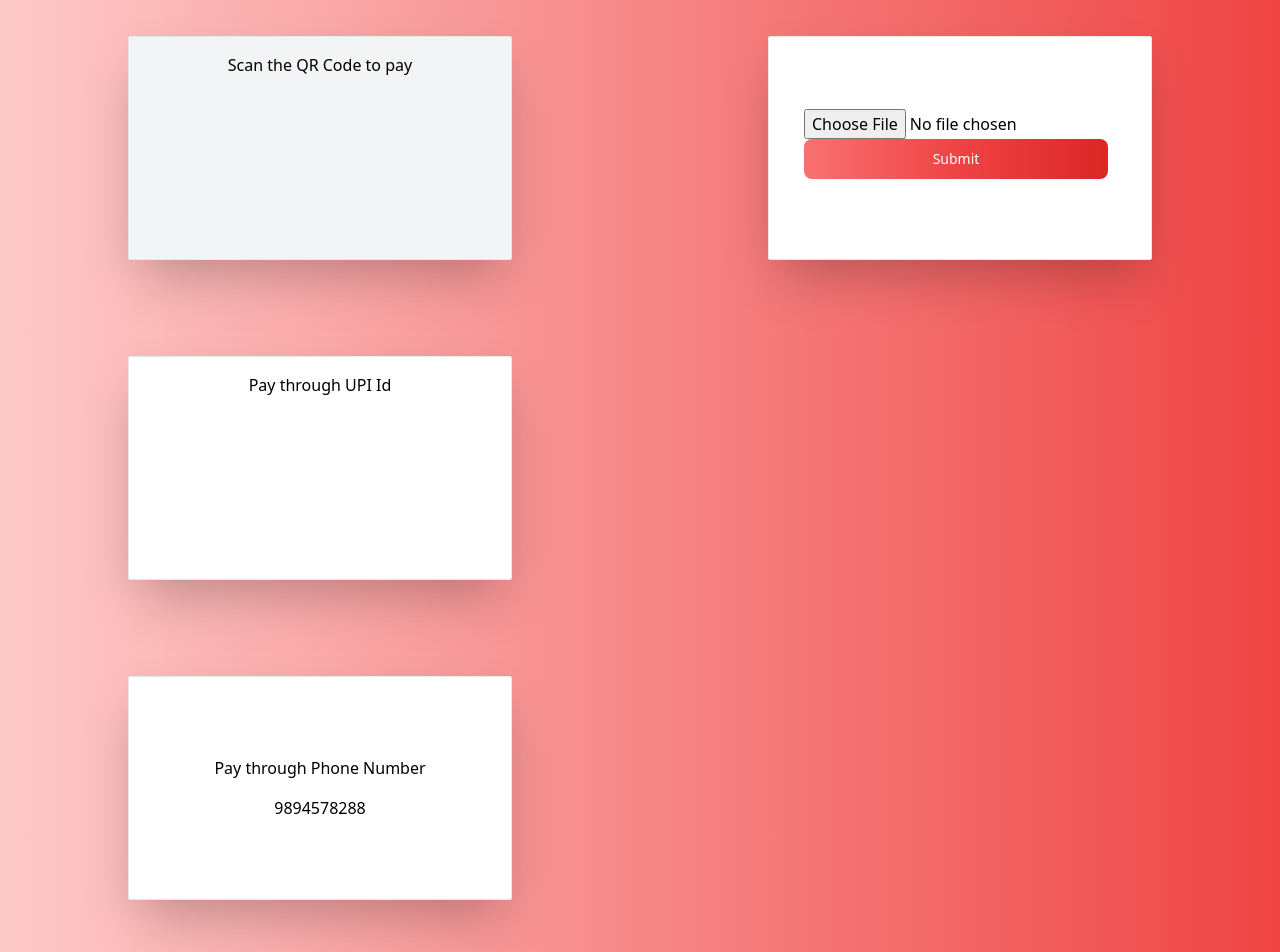
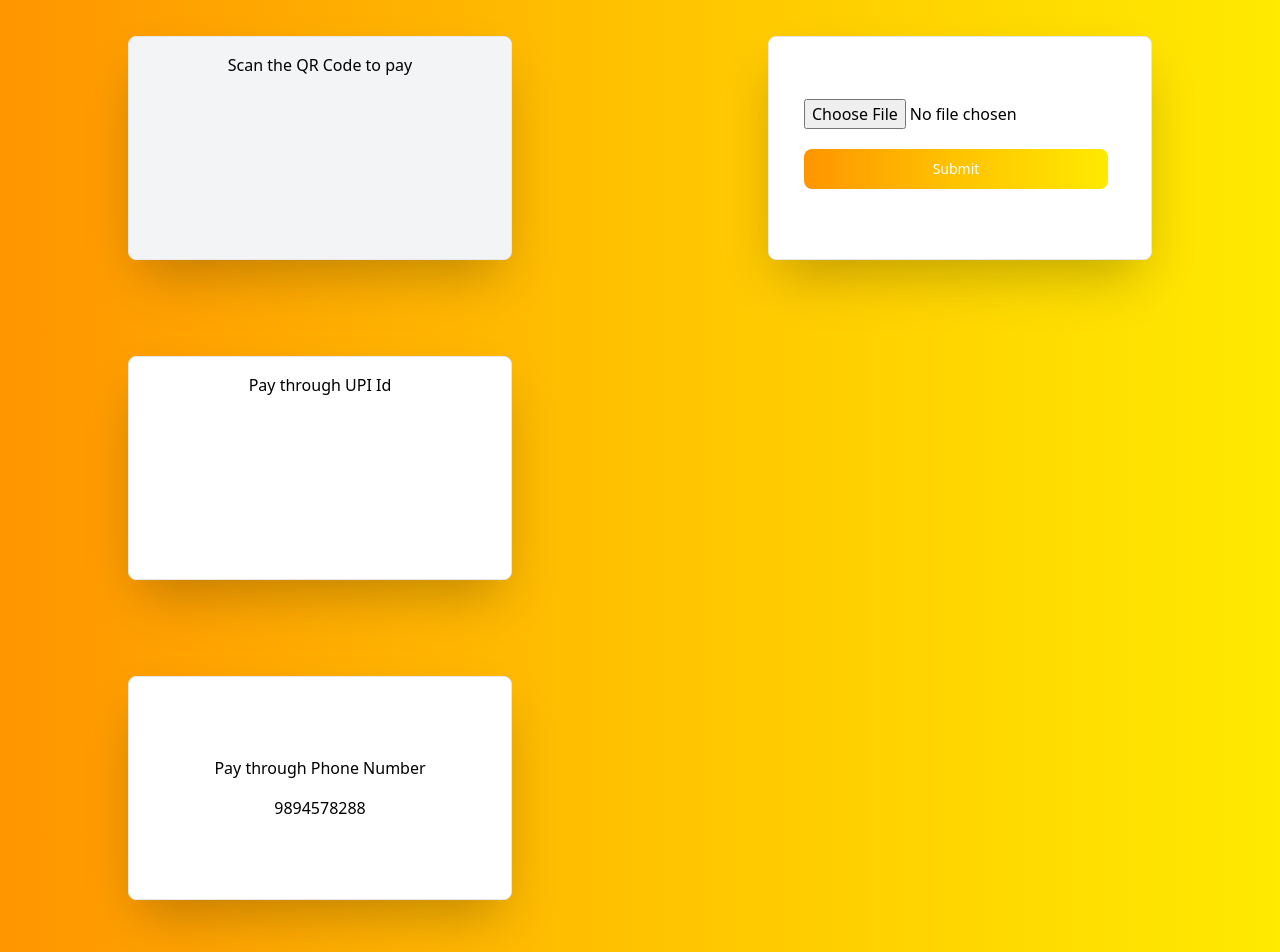
Before and after one commit to ShanthoshPrabhu/ldsgct, a Next.js app: page /OnlinePay in a window 1280 px wide. Shown: the part 180-1132 px from the top of the page. Built offline with nearby package versions, Linux system fonts and the light colour scheme.

Commit message:
recent commit

```diff
--- a/pages/OnlinePay.jsx
+++ b/pages/OnlinePay.jsx
@@ -4,7 +4,7 @@ import { useRouter } from 'next/router'
 const Payment = () => {
   return (
     <>
-    <div className='flex items-center justify-center min-h-screen bg-gradient-to-r from-red-200 to-red-500'>
+    <div className='flex items-center justify-center min-h-screen bg-gradient-to-r from-[#FF9500] via-[#FFC300] to-[#FFEA00]'>
      <div className='container' >
         <div className='flex items-center justify-center h-16 mt-10 text-3xl md:text-5xl md:font-base'>
             Online Mode Payment
@@ -12,31 +12,31 @@ const Payment = () => {
       <div className='grid justify-around grid-flow-row md:grid-flow-col'>
       <div
       className='grid justify-center grid-flow-row cursor-pointer md:grid-flow-row gap-y-24 md:gap-x-24 mt-14 md:mt-28'>
-       <div className='h-56 pt-4 bg-gray-100 border rounded-sm shadow-2xl w-96'>
+       <div className='h-56 pt-4 bg-gray-100 border rounded-lg shadow-2xl w-96'>
          <div className='text-center ' >Scan the QR Code to pay</div>
         </div>
-        <div className='h-56 pt-4 bg-white border rounded-sm shadow-2xl w-96'>
+        <div className='h-56 pt-4 bg-white border rounded-lg shadow-2xl w-96'>
          <div className='text-center'>Pay through UPI Id</div>
         </div>
-        <div className='flex flex-col items-center justify-center h-56 gap-4 bg-white border rounded-sm shadow-2xl w-96'>
+        <div className='flex flex-col items-center justify-center h-56 gap-4 bg-white border rounded-lg shadow-2xl w-96'>
          <div className='text-center'>Pay through Phone Number</div>
          <div className='text-center '>9894578288</div>
         </div>
        </div>
         <div className='grid justify-center grid-flow-row cursor-pointer md:grid-flow-row gap-y-24 md:gap-x-24 mt-14 md:mt-28'>
-       <div className='flex flex-col items-center justify-center h-56 gap-4 bg-white border rounded-sm shadow-2xl w-96'>
+       <div className='flex flex-col items-center justify-center h-56 gap-4 bg-white border rounded-lg shadow-2xl w-96'>
          <form className='grid items-center justify-center grid-flow-row'>
           <input type="file" id="file-input" />
-        <button type="submit" class="text-white bg-gradient-to-r from-red-400 via-red-500 to-red-600 hover:bg-gradient-to-br focus:ring-4 focus:outline-none focus:ring-red-300 dark:focus:ring-red-800 font-medium rounded-lg text-sm px-5 py-2.5 text-center mr-2 mb-2"
+        <button type="submit" class="text-white mt-5 bg-gradient-to-r from-[#FF9500] via-[#FFC300] to-[#FFEA00] hover:bg-gradient-to-br focus:ring-4 focus:outline-none focus:ring-red-300 dark:focus:ring-red-800 font-medium rounded-lg text-sm px-5 py-2.5 text-center mr-2 mb-2"
           >Submit</button>
          </form>
         </div>
         </div>
        </div>
        <div className='flex justify-center mt-10 md:mt-20'>
-        <div className='w-40 p-3 text-center text-white duration-500 border-2 rounded-md bg-gradient-to-r from-red-200 to-red-500 hover:bg-yellow-500 md:w-48'>
+        {/* <div className='w-40 p-3 text-center text-white duration-500 border-2 rounded-md bg-gradient-to-r from-[#FF9500] via-[#FFC300] to-[#FFEA00] hover:bg-yellow-500 md:w-48'>
           <button>Cancel</button>
-        </div>
+        </div> */}
        </div>
       </div>
      </div>
```
